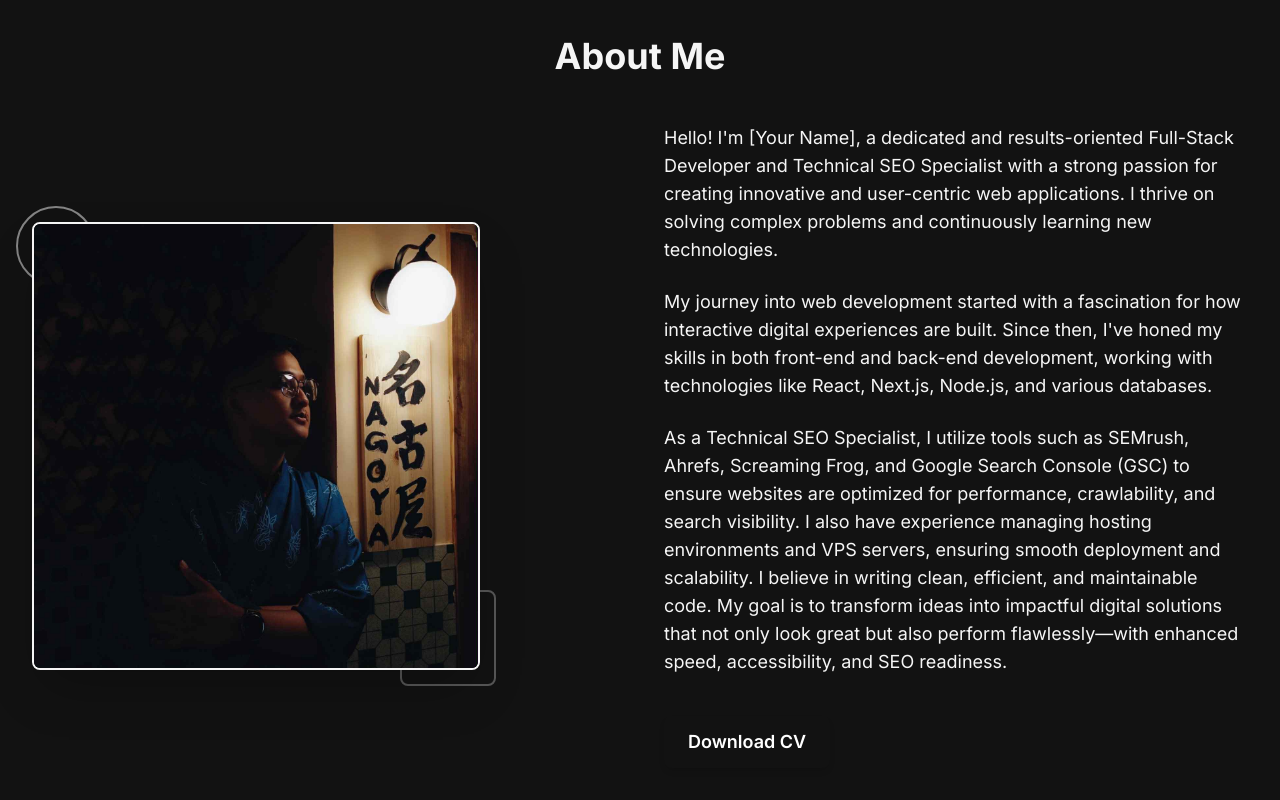
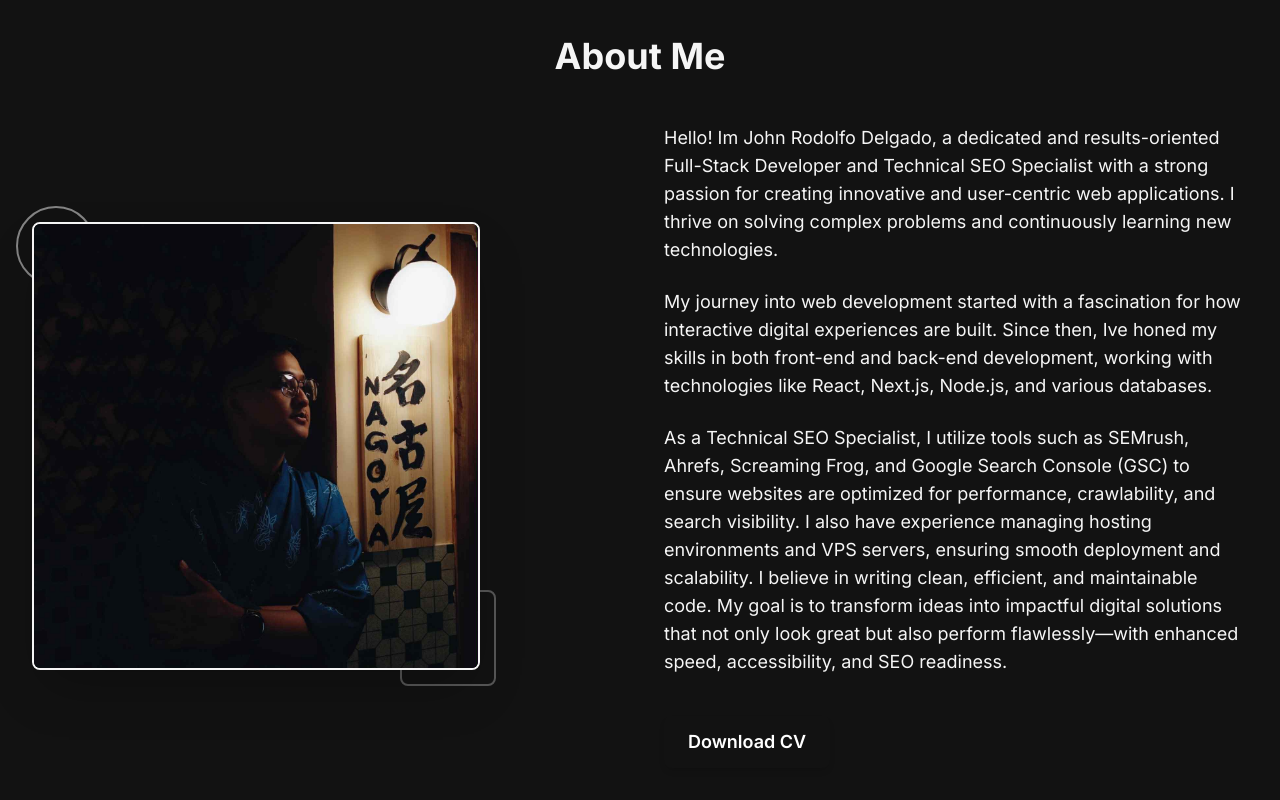
Before and after one commit to JohnDelgado8/john-delgado, a Next.js app: page / in a window 1280 px wide. Shown: the part 940-1740 px from the top of the page. Built offline with nearby package versions, Linux system fonts and the light colour scheme.

Commit message:
first commit

```diff
--- a/src/components/sections/AboutSection.tsx
+++ b/src/components/sections/AboutSection.tsx
@@ -27,10 +27,10 @@ export default function AboutSection() {
         </div>
         <div className="space-y-6 text-lg text-text-dark">
           <p>
-            Hello! I'm [Your Name], a dedicated and results-oriented Full-Stack Developer and Technical SEO Specialist with a strong passion for creating innovative and user-centric web applications. I thrive on solving complex problems and continuously learning new technologies.
+            Hello! Im John Rodolfo Delgado, a dedicated and results-oriented Full-Stack Developer and Technical SEO Specialist with a strong passion for creating innovative and user-centric web applications. I thrive on solving complex problems and continuously learning new technologies.
           </p>
           <p>
-            My journey into web development started with a fascination for how interactive digital experiences are built. Since then, I've honed my skills in both front-end and back-end development, working with technologies like React, Next.js, Node.js, and various databases.
+            My journey into web development started with a fascination for how interactive digital experiences are built. Since then, Ive honed my skills in both front-end and back-end development, working with technologies like React, Next.js, Node.js, and various databases.
           </p>
           <p>
             As a Technical SEO Specialist, I utilize tools such as SEMrush, Ahrefs, Screaming Frog, and Google Search Console (GSC) to ensure websites are optimized for performance, crawlability, and search visibility. I also have experience managing hosting environments and VPS servers, ensuring smooth deployment and scalability.
--- a/src/components/sections/ContactSection.tsx
+++ b/src/components/sections/ContactSection.tsx
@@ -61,7 +61,7 @@ export default function ContactSection() {
           className="space-y-8"
         >
           <p className="text-lg text-text-dark">
-            I'm always open to discussing new projects, creative ideas, or opportunities to
+            Im always open to discussing new projects, creative ideas, or opportunities to
             be part of something amazing. Feel free to reach out!
           </p>
           <div className="space-y-6">
--- a/src/components/sections/HeroSection.tsx
+++ b/src/components/sections/HeroSection.tsx
@@ -85,7 +85,7 @@ export default function HeroSection() {
             variants={itemVariants}
             className="text-5xl sm:text-6xl md:text-7xl font-bold mb-6 relative" // **** ADDED relative ****
           >
-            Hi, I'm <span className="text-gradient animate-text-gradient">John Rodolfo Delgado</span>
+            Hi, Im <span className="text-gradient animate-text-gradient">John Rodolfo Delgado</span>
 
             {/* --- START: Animated Figures around H1 Text --- */}
             <motion.div // Figure 1: Orbiting dot
--- a/src/components/sections/ProjectsSection.tsx
+++ b/src/components/sections/ProjectsSection.tsx
@@ -106,7 +106,7 @@ export default function ProjectsSection() {
           animate={{ opacity: 1, y: 0 }}
           className="text-center text-text-dark mt-12 text-lg"
         >
-          No projects found in the "{selectedCategory}" category.
+          No projects found in the  {selectedCategory} category.
         </motion.p>
       )}
       {currentlyVisibleProjects.length === 0 && selectedCategory === "All" && projectsData.length > 0 && ( // Should not happen if projectsData is not empty
```
